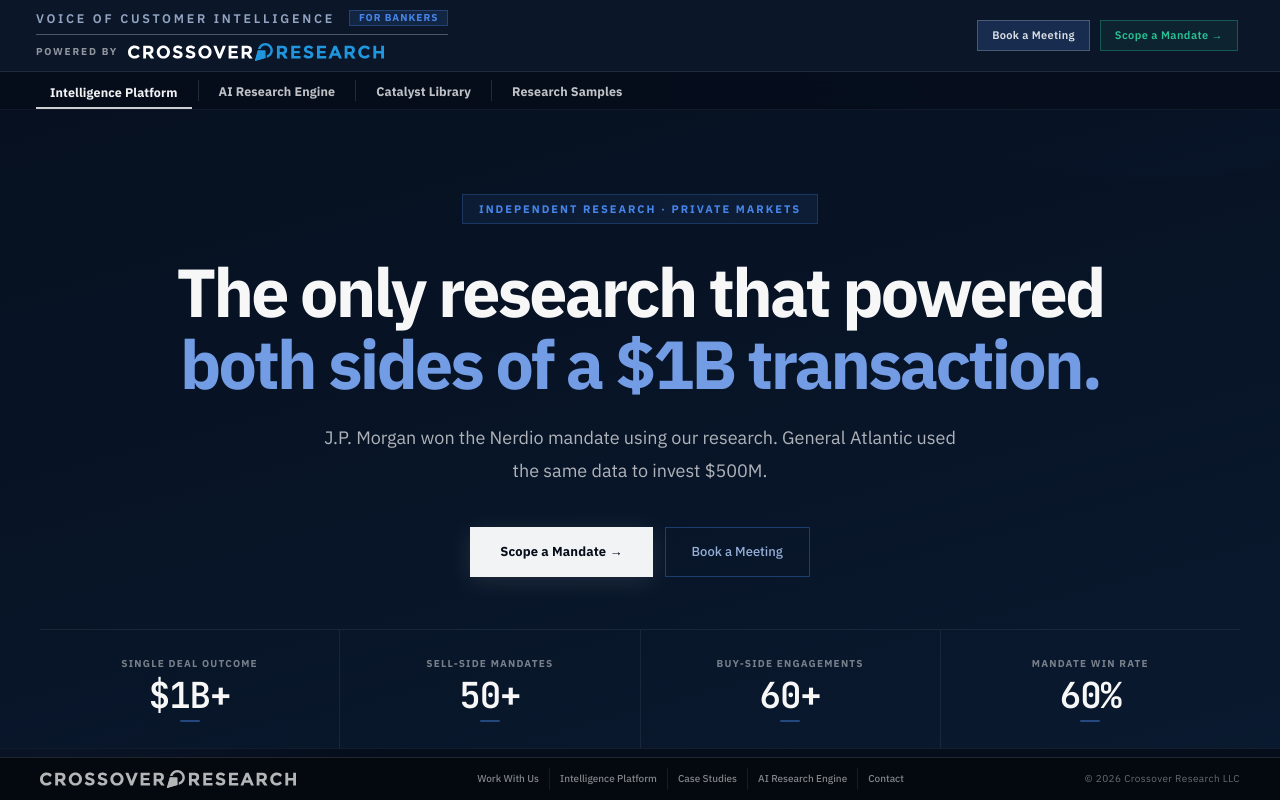
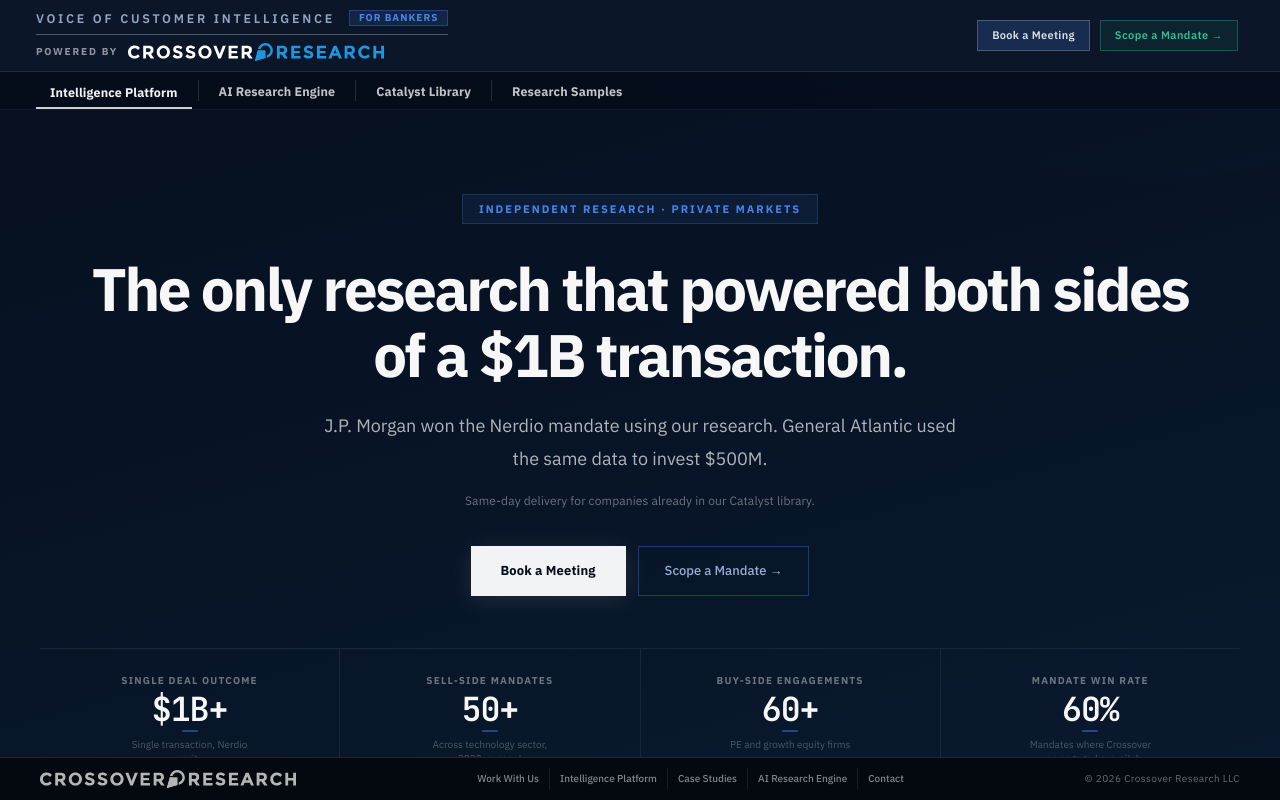
Before and after one commit to Crossover-Research/sell-side-overview-site, a Next.js app: page / in a window 1280 px wide. Shown: the top 800 px of the page. Built offline with nearby package versions, Linux system fonts and the light colour scheme.

Commit message:
redesign: hero — unified headline weight, same-day callout, stat qualifiers, CTA hierarchy flip

```diff
--- a/components/HeroSection.tsx
+++ b/components/HeroSection.tsx
@@ -4,10 +4,10 @@
 import { CONTACT } from '../lib/config/site';
 
 const METRICS = [
-  { val: '$1B+',                               label: 'Single deal outcome'   },
-  { val: IB_TRACK_RECORD.mandatesSupported,    label: 'Sell-side mandates'    },
-  { val: '60+',                                label: 'Buy-side engagements'  },
-  { val: IB_TRACK_RECORD.winRateWithCrossover, label: 'Mandate win rate'      },
+  { val: '$1B+',                               label: 'Single deal outcome',    qualifier: 'Single transaction, Nerdio exit'                        },
+  { val: IB_TRACK_RECORD.mandatesSupported,    label: 'Sell-side mandates',     qualifier: 'Across technology sector, 2022–present'                 },
+  { val: '60+',                                label: 'Buy-side engagements',   qualifier: 'PE and growth equity firms'                             },
+  { val: IB_TRACK_RECORD.winRateWithCrossover, label: 'Mandate win rate',       qualifier: 'Mandates where Crossover was engaged pre-pitch'         },
 ];
 
 interface HeroSectionProps { tab?: Tab; }
@@ -19,6 +19,7 @@
     <div className="hero" style={{ textAlign:'center', padding:'88px var(--content-pad) 0' }}>
       <div className="hero-inner" style={{ maxWidth:'var(--content-max)', margin:'0 auto' }}>
 
+        {/* Eyebrow */}
         <div style={{
           display:'inline-flex', alignItems:'center', gap:8,
           fontSize:11, fontWeight:700, letterSpacing:'.18em', textTransform:'uppercase',
@@ -29,27 +30,38 @@
           Independent Research · Private Markets
         </div>
 
+        {/* Headline — uniform weight, both lines equal */}
         <h1 style={{
-          fontSize:'clamp(38px,5.5vw,68px)', fontWeight:800, lineHeight:1.06,
+          fontSize:'clamp(34px,4.8vw,60px)', fontWeight:800, lineHeight:1.1,
           letterSpacing:'-.04em', color:'rgba(255,255,255,.97)', marginBottom:22,
         }}>
-          The only research that powered<br />
-          <span style={{ color:'rgba(130,175,255,.88)', fontWeight:700 }}>
-            both sides of a $1B transaction.
-          </span>
+          The only research that powered both sides<br />
+          of a $1B transaction.
         </h1>
 
+        {/* Sub-copy */}
         <p style={{
           fontSize:'clamp(15px,1.7vw,18px)', color:'rgba(255,255,255,.68)',
-          lineHeight:1.8, maxWidth:640, margin:'0 auto 40px',
+          lineHeight:1.8, maxWidth:640, margin:'0 auto 16px',
         }}>
           J.P. Morgan won the Nerdio mandate using our research.
           General Atlantic used the same data to invest $500M.
         </p>
 
+        {/* Same-day callout */}
+        <p style={{
+          fontSize:12, color:'rgba(255,255,255,.40)',
+          lineHeight:1.6, maxWidth:480, margin:'0 auto 36px',
+          letterSpacing:'.01em',
+        }}>
+          Same-day delivery for companies already in our Catalyst library.
+        </p>
+
+        {/* CTAs — Book a Meeting primary, Scope secondary */}
         <div style={{ display:'flex', gap:12, justifyContent:'center', marginBottom:52, flexWrap:'wrap' }}>
           <a
-            href="/intelligence?request=1"
+            href={CONTACT.bookingUrl}
+            target="_blank" rel="noopener noreferrer"
             style={{
               display:'inline-flex', alignItems:'center', gap:8,
               background:'rgba(255,255,255,.95)', color:'#060e1c',
@@ -69,11 +81,10 @@
               el.style.boxShadow='0 4px 24px rgba(255,255,255,.1)';
             }}
           >
-            Scope a Mandate →
+            Book a Meeting
           </a>
           <a
-            href={CONTACT.bookingUrl}
-            target="_blank" rel="noopener noreferrer"
+            href="/intelligence?request=1"
             style={{
               display:'inline-flex', alignItems:'center', gap:8,
               background:'transparent', color:'rgba(180,210,255,.82)',
@@ -94,28 +105,27 @@
               el.style.color='rgba(180,210,255,.82)';
             }}
           >
-            Book a Meeting
+            Scope a Mandate →
           </a>
         </div>
 
+        {/* Metrics strip with qualifiers */}
         <div style={{ display:'flex', borderTop:'1px solid rgba(255,255,255,.07)' }}>
           {METRICS.map((m, i) => (
             <div key={i} style={{
               flex:1,
               borderRight: i < METRICS.length-1 ? '1px solid rgba(255,255,255,.07)' : 'none',
-              padding:'26px 0',
-              display:'flex', flexDirection:'column', alignItems:'center', gap:6,
+              padding:'24px 0',
+              display:'flex', flexDirection:'column', alignItems:'center', gap:4,
             }}>
+              <div style={{ fontSize:10, fontWeight:700, letterSpacing:'.12em', textTransform:'uppercase', color:'rgba(255,255,255,.40)' }}>{m.label}</div>
               <div style={{
-                fontSize:10, fontWeight:700, letterSpacing:'.12em', textTransform:'uppercase',
-                color:'rgba(255,255,255,.45)',
-              }}>{m.label}</div>
-              <div style={{
-                fontFamily:'var(--font-mono)', fontSize:'clamp(24px,2.8vw,40px)',
+                fontFamily:'var(--font-mono)', fontSize:'clamp(22px,2.6vw,36px)',
                 fontWeight:700, color:'rgba(255,255,255,.97)',
                 letterSpacing:'-.03em', lineHeight:1,
               }}>{m.val}</div>
-              <div style={{ width:20, height:2, background:'rgba(77,144,254,.4)', borderRadius:1 }} />
+              <div style={{ width:16, height:2, background:'rgba(77,144,254,.4)', borderRadius:1 }} />
+              <div style={{ fontSize:10, color:'rgba(255,255,255,.28)', lineHeight:1.4, textAlign:'center', maxWidth:130, marginTop:2 }}>{m.qualifier}</div>
             </div>
           ))}
         </div>
```
